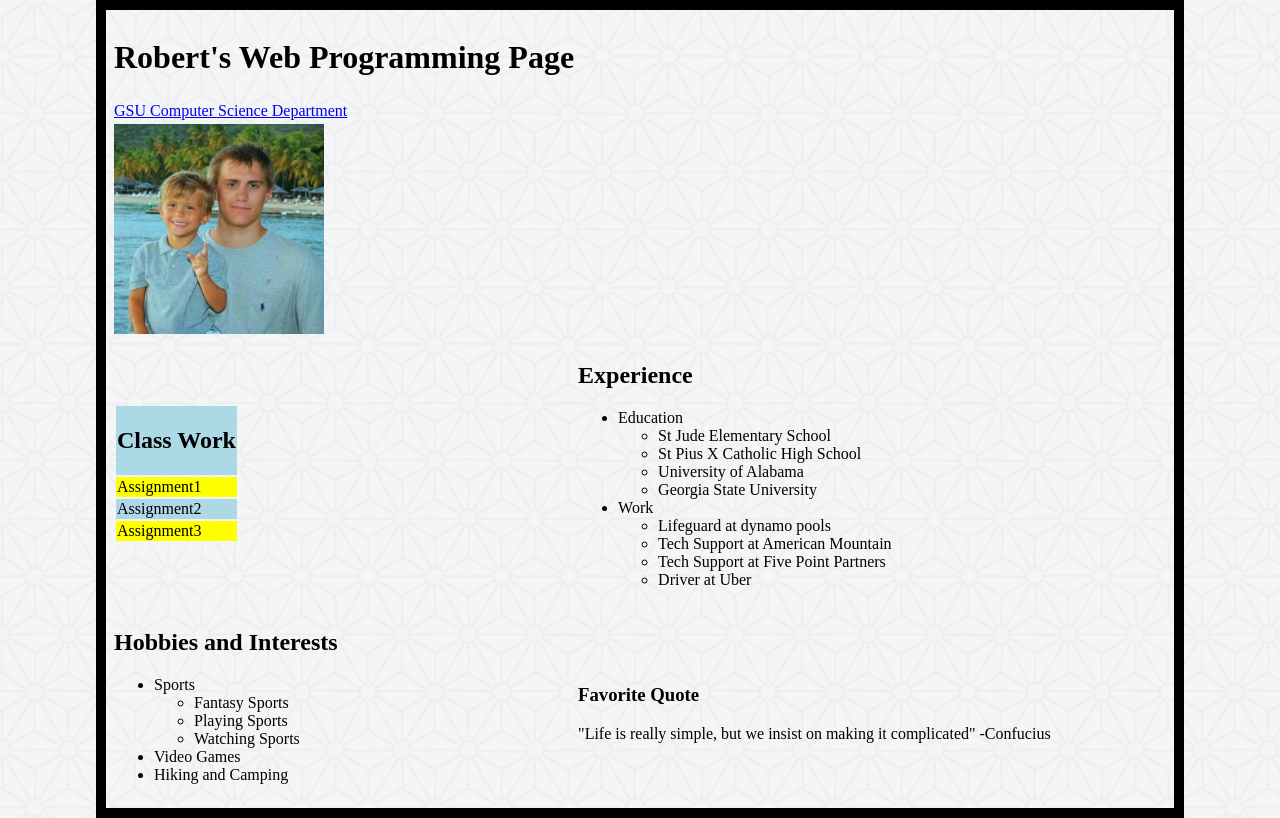
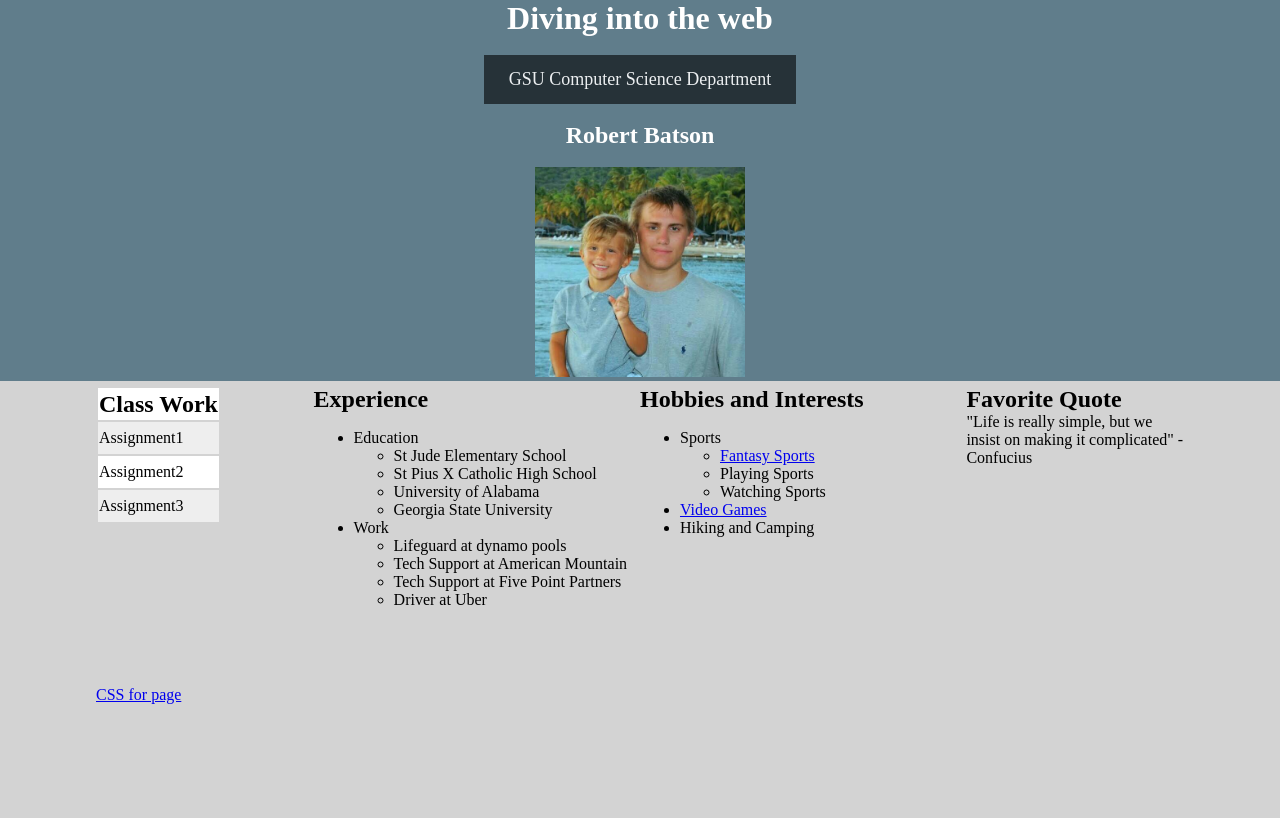
Before and after one commit to robertb724/webProgramming, a plain HTML site: page public_html/index.html in a window 1280 px wide. Drawn offline with Linux system fonts and the light colour scheme.

Commit message:
Commit message

```diff
--- a/public_html/index.html
+++ b/public_html/index.html
@@ -1,22 +1,23 @@
-<!DOCTYPE html>
+<!Doctype html>
 <html>
   <head>
-        <link rel="stylesheet" type="text/css" href="style.css">
-        <title>Robert's Home Page</title>
+    <link rel="stylesheet" type="text/css" href="style2.css">
+    <title>Diving into the web</title>
   </head>
   <body>
-      <table id="content">
-        <tr>
-          <td ><h1>Robert's Web Programming Page</h1></td>
-        </tr>
-        <tr>
-          <td><a href="http://www.cs.gsu.edu/"> GSU Computer Science Department</a></td>
-        </tr>
-        <tr>
-          <td><img src="pro_pic.jpg" style="width:210px;height210px"></td>
-        </tr>
-        <tr>
-          <td>
+    <div id="main_frame">
+        <div id="header">
+          <h1>Diving into the web</h1>
+        </br>
+          <a class="big" href="http://www.cs.gsu.edu/"> GSU Computer Science Department</a>
+        </br>
+        </br>
+          <h2>Robert Batson</h2>
+        </br>
+          <img src="pro_pic.jpg" style="width:210px;height210px">
+        </div>
+        <div id="content">
+          <div id="navigation">
           <table id="t01">
             <tr><td><h2>Class Work</h2></td></tr>
             <tr>
@@ -29,8 +30,8 @@
               <td>Assignment3</td>
             </tr>
           </table>
-        </td>
-        <td>
+        </div>
+        <div id="content1">
           <h2>Experience</h2>
             <ul>
               <li>Education</li>
@@ -47,27 +48,28 @@
                   <li>Tech Support at Five Point Partners</li>
                   <li>Driver at Uber</li>
                 </ul>
-        </td>
-        </tr>
-        <tr>
-          <td>
+              </ul>
+        </div>
+        <div id="content2">
           <h2>Hobbies and Interests</h2>
             <ul>
               <li>Sports</li>
                 <ul>
-                    <li>Fantasy Sports</li>
+                  <li><a href="http://espn.go.com/fantasy/">Fantasy Sports</a></li>
                   <li>Playing Sports</li>
                   <li>Watching Sports</li>
                 </ul>
-                <li>Video Games</li>
+              <li><a href="https://playoverwatch.com/en-us/">Video Games</a></li>
               <li>Hiking and Camping</li>
             </ul>
-          </td>
-          <td>
-            <h3>Favorite Quote</h3>
+        </div>
+        <div id = "content3">
+          <h2>Favorite Quote</h3>
           "Life is really simple, but we insist on making it complicated" -Confucius
+        </div>
+      </br>
+      <a href="style2.css">CSS for page</a>
+    </div>
+  </body>
 
-        </tr>
-      </table>
-    </body>
 </html>
--- a/public_html/style.css
+++ /dev/null
@@ -1,21 +0,0 @@
-body{
-  background-image: url("asanoha.png");
-  background-repeat: repeat;
-  margin: auto;
-}
-table#content{
-  display: block;
-  width: 85%;
-  margin: auto;
-  border: 10px;
-  border-style: solid;
-  border-color: black;
-  overflow: auto;
-  padding: 5px;
-}
-table#t01 tr:nth-child(even) {
-    background-color: yellow;
-}
-table#t01 tr:nth-child(odd) {
-    background-color: lightblue;
-}
--- /dev/null
+++ b/public_html/style2.css
@@ -0,0 +1,75 @@
+body{
+  font: sans-serif;
+  margin: 0;
+  background-color: lightgrey;
+}
+#main_frame{
+  width: 100%;
+  margin: auto;
+  margin-top: 0;
+}
+#header{
+  width: 100%;
+  background-color: #607D8B;
+  text-align: center;
+  margin-top: 0;
+  color: #fff;
+}
+#content{
+  width: 85%;
+  margin:auto;
+  padding: 5px;
+}
+#navigation{
+  box-sizing: border-box;
+  line-height:30px;
+  height:300px;
+  width:20%;
+  float: left;
+}
+#content1{
+  box-sizing: border-box;
+  display: block;
+  height: 300px;
+  width:30%;
+  float: left;
+}
+#content2{
+  box-sizing: border-box;
+  display: block;
+  height: 300px;
+  width:30%;
+  float: left;
+}
+#content3{
+  box-sizing: border-box;
+  display: block;
+  height: 300px;
+  width:20%;
+  float: right;
+}
+
+
+table#t01 tr:nth-child(even) {
+    background-color: #eee;
+}
+table#t01 tr:nth-child(odd) {
+    background-color: #fff;
+}
+table#t01 th {
+    color: white;
+    background-color: black;
+}
+a.big:link, a.big:visited {
+    background-color: #263238;
+    color: #ECEFF1;
+    padding: 14px 25px;
+    text-align: center;
+    text-decoration: none;
+    display: inline-block;
+    font-size: 18px;
+}
+
+h1, h2{
+  margin: 0;
+}
```
Also changed, not shown: 1 other file. Lines whose indentation alone changed are shown as unchanged.
